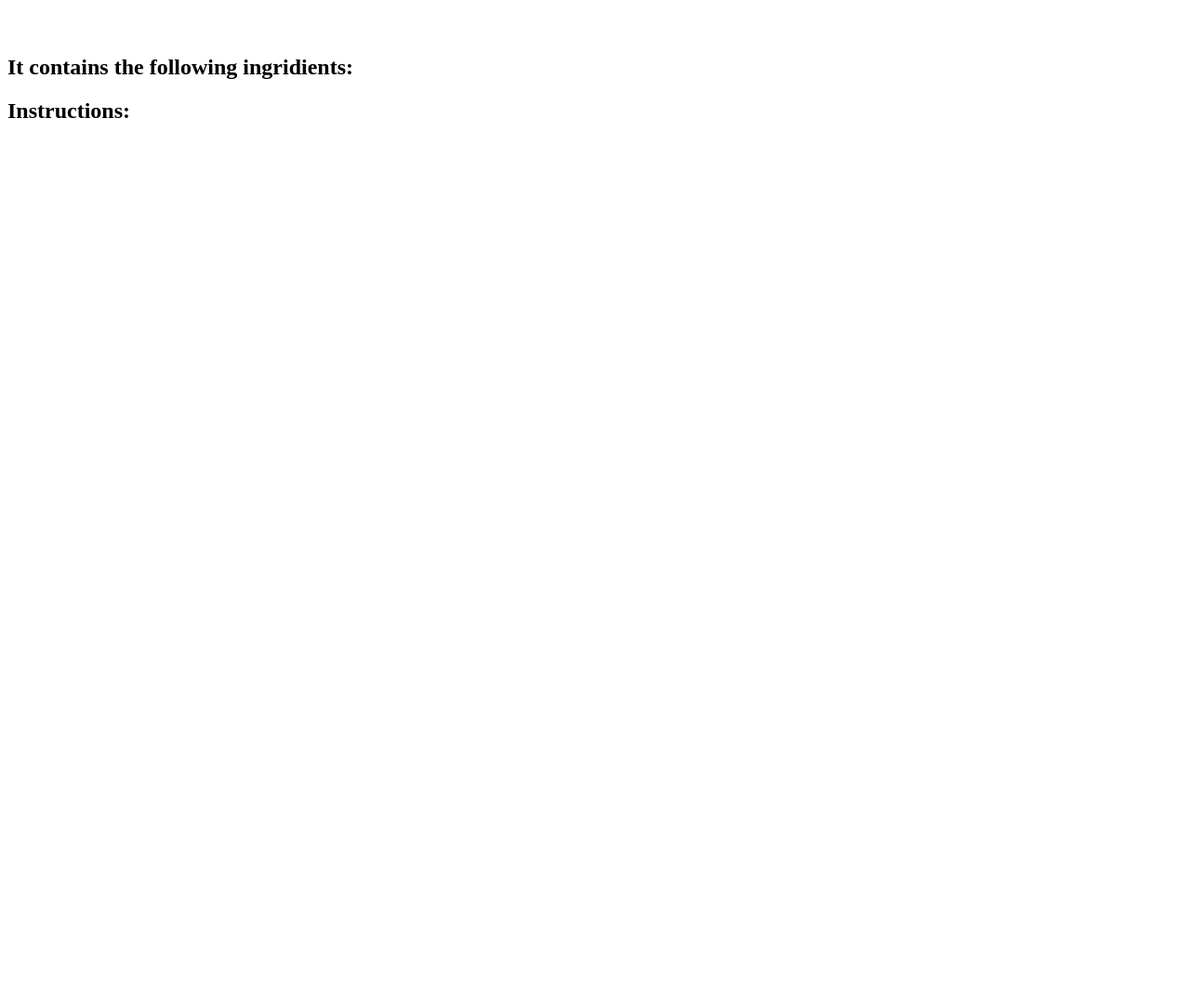
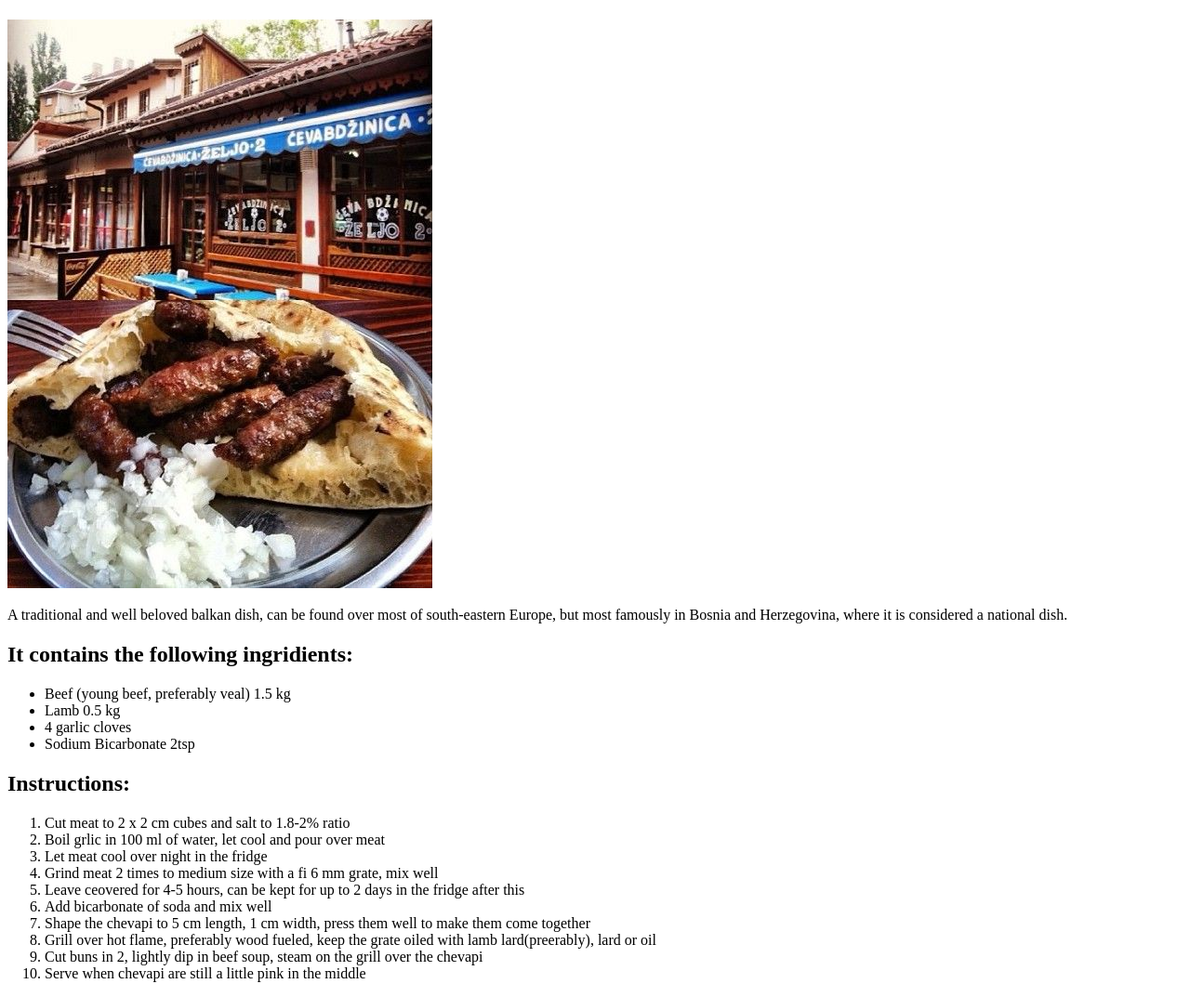
Before and after one commit to omnihogar/odin-recipes, a plain HTML site: page recipes/cevaps.html in a window 1280 px wide. Shown: the whole page at 93% size. Before the commit the page ends 800 px from the top, so only its background shows below. Drawn offline with Linux system fonts and the light colour scheme.

Commit message:
Second dish added

```diff
--- a/recipes/cevaps.html
+++ b/recipes/cevaps.html
@@ -3,21 +3,32 @@
 	<head>
 		<title></title>
 		<meta charset="UTF-8">
-	</head>
+        </head>
 
 	<body>
 		<h1></h1>
-        <img src="" alt="">
-
+        <img src="../img/cevaps.jpg" alt="A picture of the dish.">
+        <p>A traditional and well beloved balkan dish, can be found over most of south-eastern Europe, but most famously in Bosnia and Herzegovina, where it is considered a national dish.</p>
 
         <h2>It contains the following ingridients:</h2>
-        <h3></h3>
         <ul>
-
+            <li>Beef (young beef, preferably veal) 1.5 kg</li>
+            <li>Lamb 0.5 kg</li>
+            <li>4 garlic cloves</li>
+            <li>Sodium Bicarbonate 2tsp</li>
         </ul>
         <h2>Instructions:</h2>
         <ol>
-
+            <li>Cut meat to 2 x 2 cm cubes and salt to 1.8-2% ratio</li>
+            <li>Boil grlic in 100 ml of water, let cool and pour over meat</li>
+            <li>Let meat cool over night in the fridge</li>
+            <li>Grind meat 2 times to medium size with a fi 6 mm grate, mix well</li>
+            <li>Leave ceovered for 4-5 hours, can be kept for up to 2 days in the fridge after this</li>
+            <li>Add bicarbonate of soda and mix well</li>
+            <li>Shape the chevapi to 5 cm length, 1 cm width, press them well to make them come together</li>
+            <li>Grill over hot flame, preferably wood fueled, keep the grate oiled with lamb lard(preerably), lard or oil</li>
+            <li>Cut buns in 2, lightly dip in beef soup, steam on the grill over the chevapi</li>
+            <li>Serve when chevapi are still a little pink in the middle</li>
         </ol>
 	</body>
 </html>
```
Also changed, not shown: recipes/lasagne.html (+1 -1 lines), img/cevaps.jpg (added).
